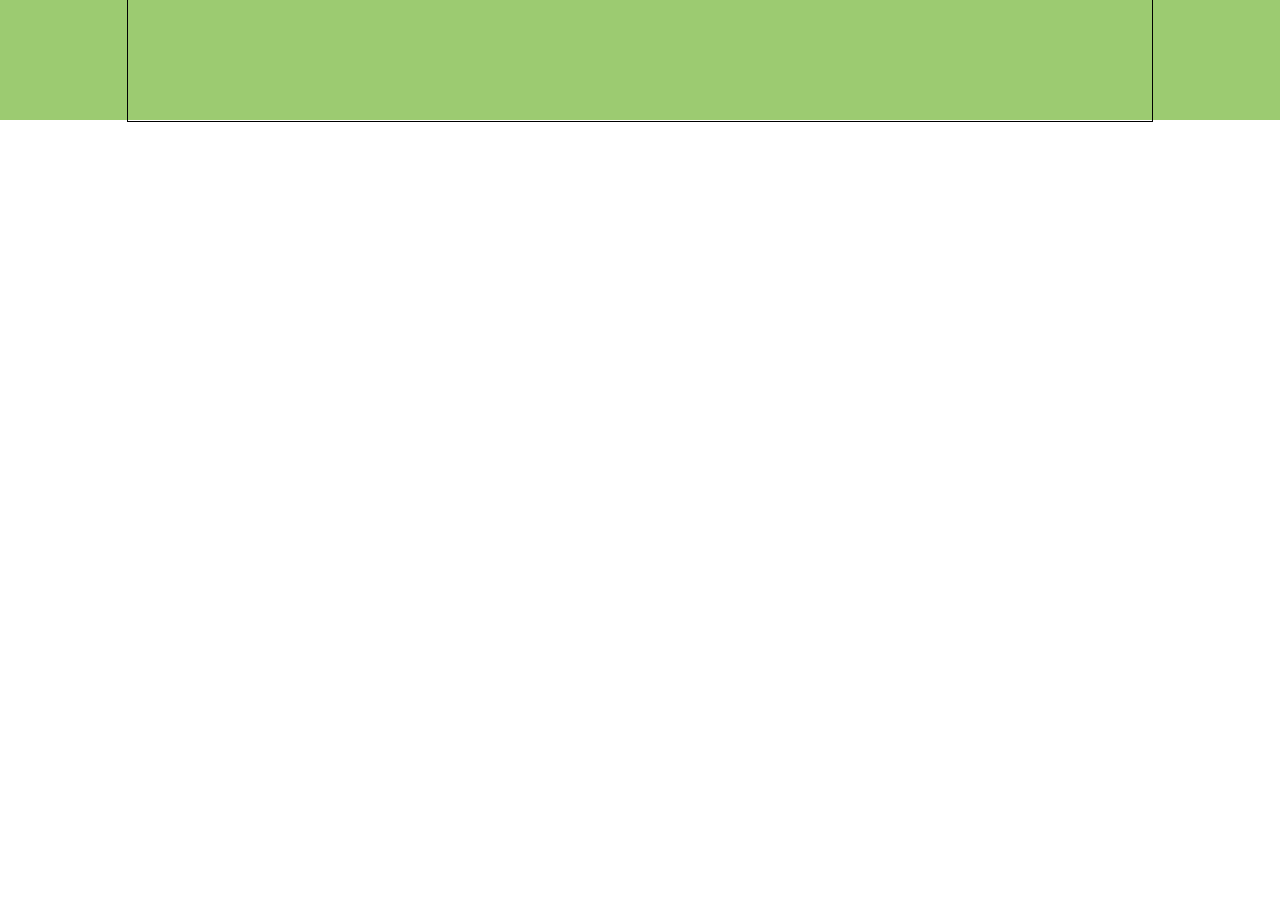
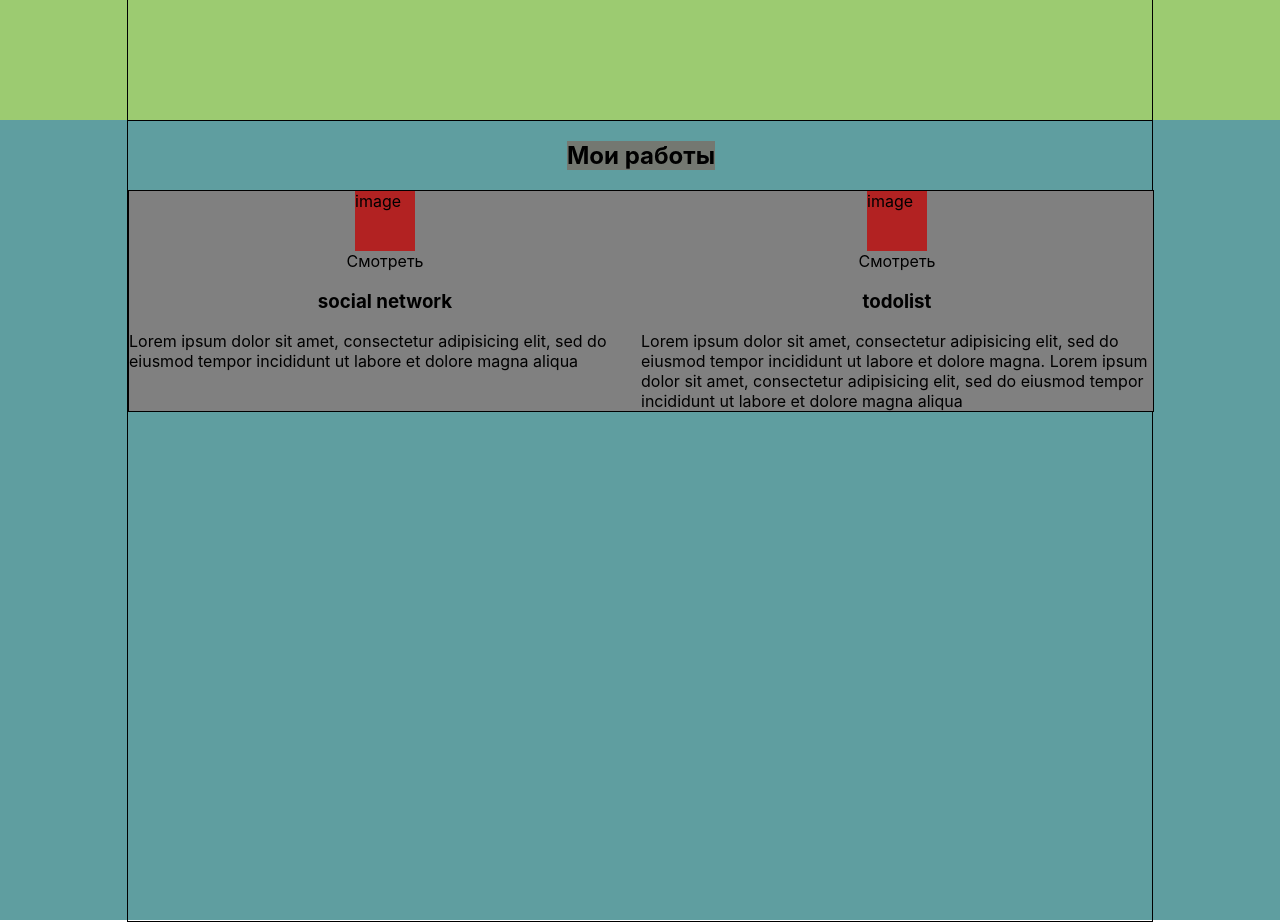
Before and after one commit to makcsholonik/portfolio, a React (Create React App) app: page / in a window 1280 px wide. Shown: the part 1560-2482 px from the top of the page. Before the commit the page ends 1682 px from the top, so only its background shows below. Built offline with nearby package versions, Linux system fonts and the light colour scheme.

Commit message:
Projects, Project

```diff
--- a/src/App.js
+++ b/src/App.js
@@ -1,8 +1,9 @@
 import React from "react";
-import style from'./App.module.css';
+import style from './App.module.css';
 import { Header } from "./header/Header";
 import { Main } from "./main/Main";
 import { Skills } from "./skills/Skills";
+import { Projects } from "./projects/Projects";
 
 export const App = () => {
     return (
@@ -10,6 +11,7 @@ export const App = () => {
             <Header/>
             <Main/>
             <Skills/>
+            <Projects/>
         </div>
     );
 }
--- /dev/null
+++ b/src/projects/Projects.js
@@ -0,0 +1,23 @@
+import React from "react";
+import styleContainer from './../common/styles/Container.module.css';
+import style from './../projects/Projects.module.css';
+import { Project } from "./project/Project";
+
+
+export const Projects = () => {
+    return (
+        <div className={style.projectsBlock}>
+            <div className={`${styleContainer.container} ${style.projectsContainer}`}>
+                <h2 className={style.title}>Мои работы</h2>
+                <div className={style.projects}>
+                    <Project
+                        title={"social network"}
+                        description={"Lorem ipsum dolor sit amet, consectetur adipisicing elit, sed do eiusmod tempor incididunt ut labore et dolore magna aliqua"}/>
+                    <Project
+                        title={"todolist"}
+                        description={"Lorem ipsum dolor sit amet, consectetur adipisicing elit, sed do eiusmod tempor incididunt ut labore et dolore magna. Lorem ipsum dolor sit amet, consectetur adipisicing elit, sed do eiusmod tempor incididunt ut labore et dolore magna aliqua"}/>
+                </div>
+            </div>
+        </div>
+    );
+}
--- /dev/null
+++ b/src/projects/Projects.module.css
@@ -0,0 +1,21 @@
+.projectsBlock {
+    height: 100vh;
+    background-color: cadetblue;
+}
+
+.projectsContainer {
+    flex-direction: column;
+    justify-content: flex-start;
+}
+
+.title {
+    background-color: #747871;
+}
+
+.projects {
+    border: 1px solid;
+    width: 100%;
+    display: flex;
+    justify-content: space-around;
+    flex-wrap: wrap;
+}
--- /dev/null
+++ b/src/projects/project/Project.js
@@ -0,0 +1,14 @@
+import React from "react";
+import style from './../project/Project.module.css'
+
+
+export const Project = (props) => {
+    return (
+        <div className={style.project}>
+            <div className={style.image}>image</div>
+            <div className={style.button}>Смотреть</div>
+            <h3 className={style.title}>{props.title}</h3>
+            <span className={style.description}>{props.description}</span>
+        </div>
+    );
+}
--- /dev/null
+++ b/src/projects/project/Project.module.css
@@ -0,0 +1,28 @@
+.project {
+    width: 50%;
+    background-color: grey;
+    display: flex;
+    flex-direction: column;
+    align-items: center;
+    text-align: left;
+}
+
+.image {
+    height: 60px;
+    width: 60px;
+    background-color: firebrick;
+}
+
+.button {
+}
+
+.title {
+}
+
+.description {
+}
+
+
+.skill {
+
+}
```
